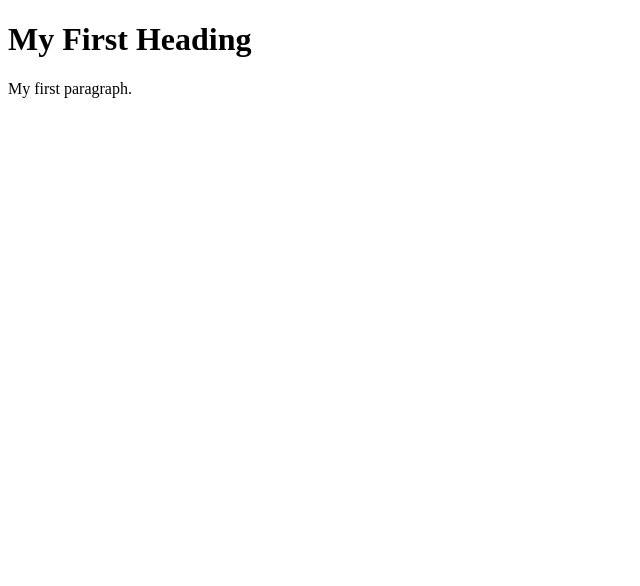
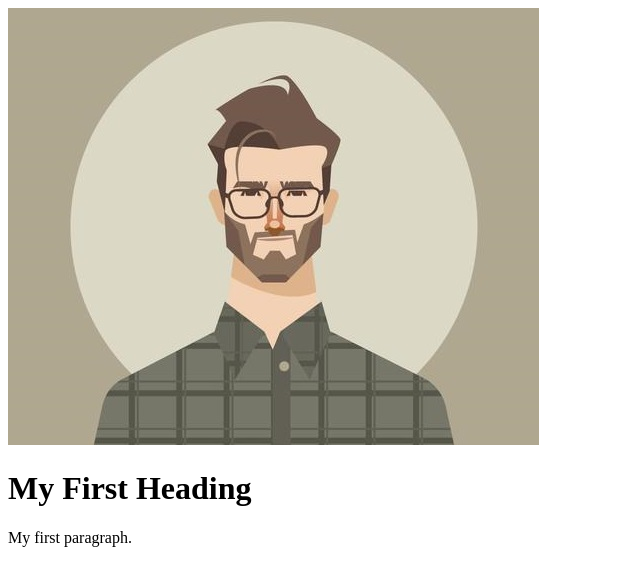
Before and after one commit to vaibsshukla/vaibsshukla.github.io, a plain HTML site: page index.html in a window 1280 px wide. Shown: the whole page, without its empty margins (0-640 px from the left). Drawn offline with Linux system fonts and the light colour scheme.

Commit message:
addedimage

```diff
--- a/index.html
+++ b/index.html
@@ -1,6 +1,9 @@
 <!DOCTYPE html>
 <html>
 <body>
+
+    <img src="./images/profile.jpg" alt="Italian Trulli">
+
 
 <h1>My First Heading</h1>
 
```
Also changed, not shown: images/profile.jpg (added).
